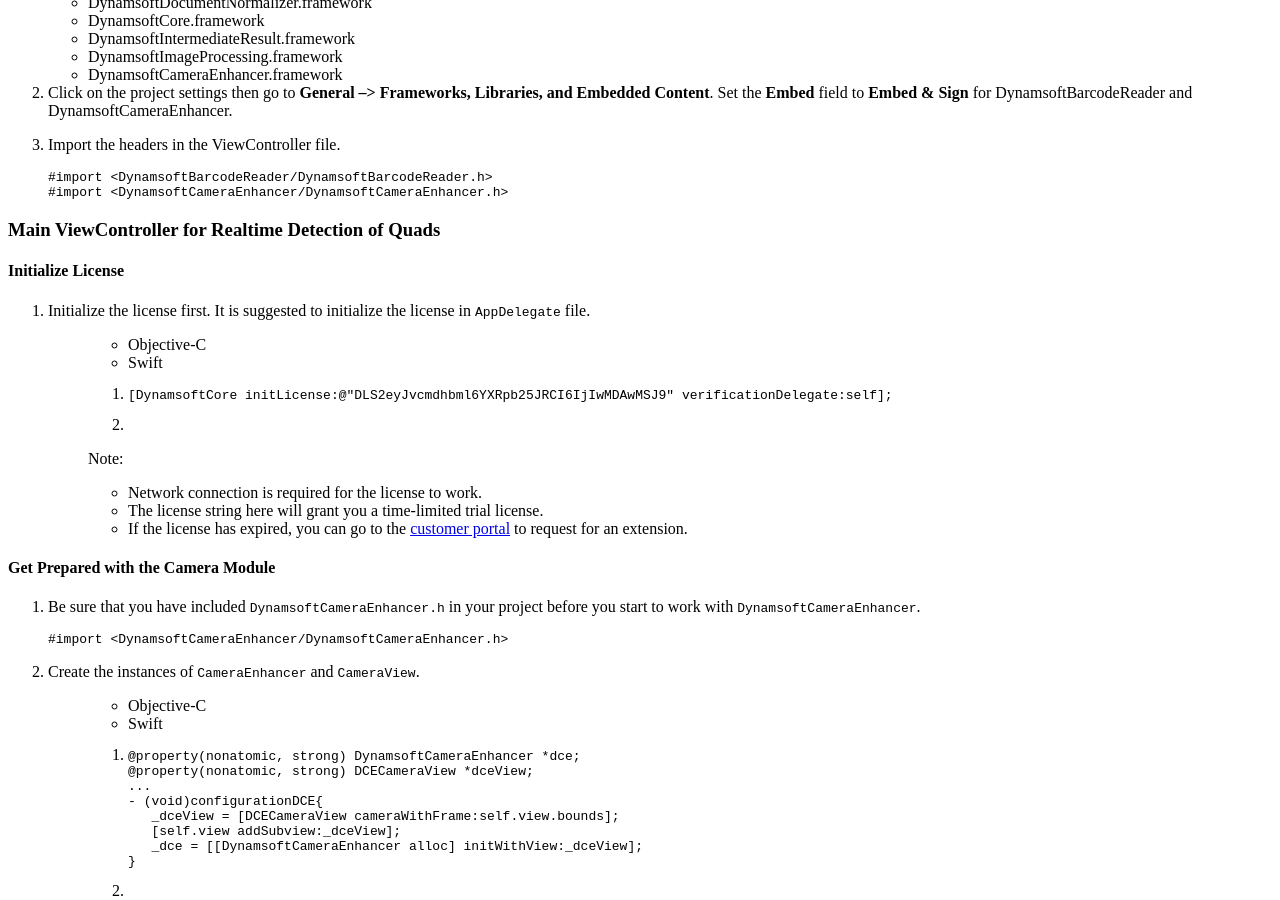
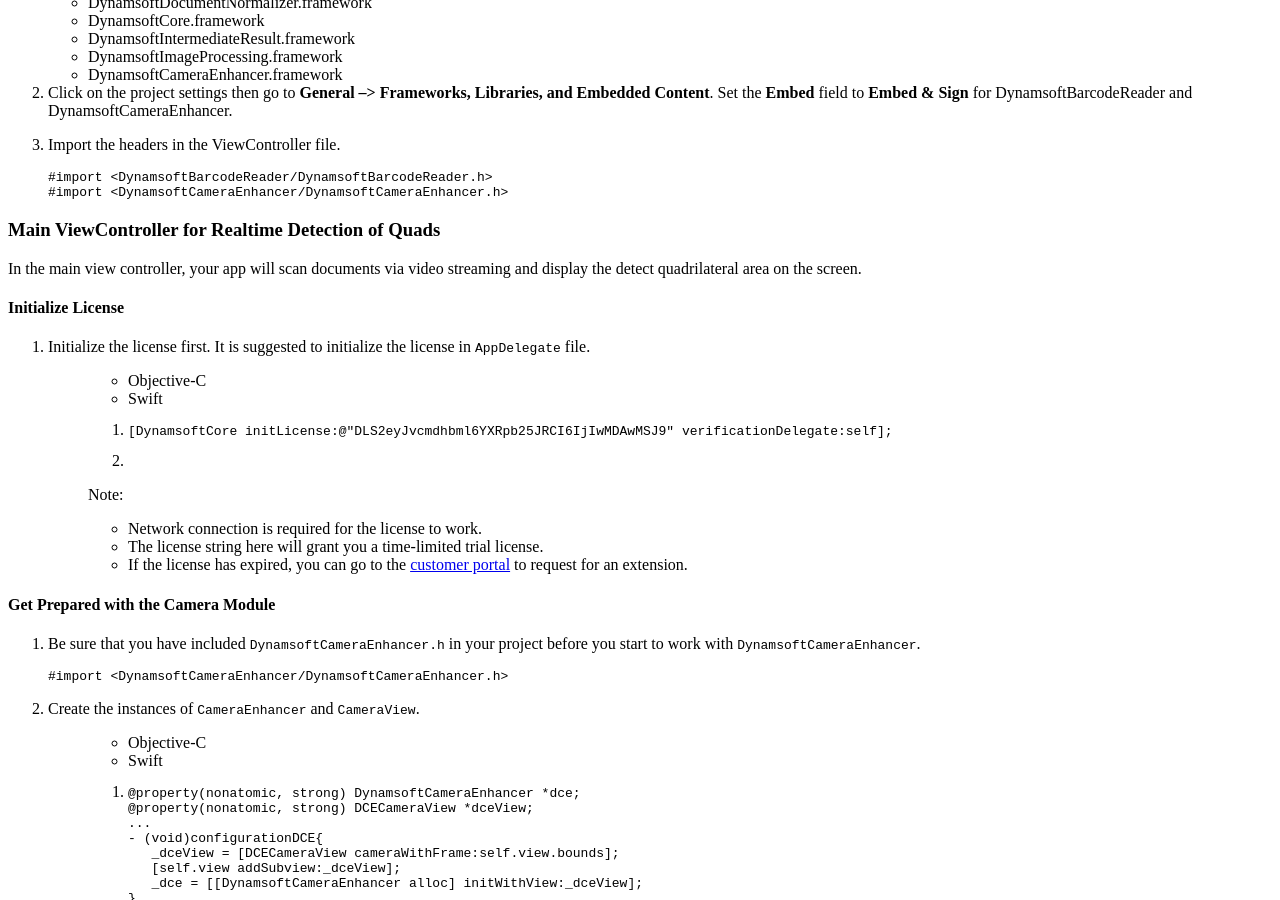
Before and after one commit to dynamsoft-docs/document-normalizer-docs, a Jekyll site: the page built from programming/ios/user-guide.md, in a window 1280 px wide and 900 px high, scrolled down 1540 px. Built offline with Jekyll 4.4.1, drawn with Linux system fonts in a browser that asks for light colours.

Commit message:
Update user-guide.md

````diff
--- a/programming/ios/user-guide.md
+++ b/programming/ios/user-guide.md
@@ -76,6 +76,8 @@ You can add your downloaded frameworks into your project through the following s
    ```
 
 ### Main ViewController for Realtime Detection of Quads
+
+In the main view controller, your app will scan documents via video streaming and display the detect quadrilateral area on the screen.
 
 #### Initialize License
 
````
